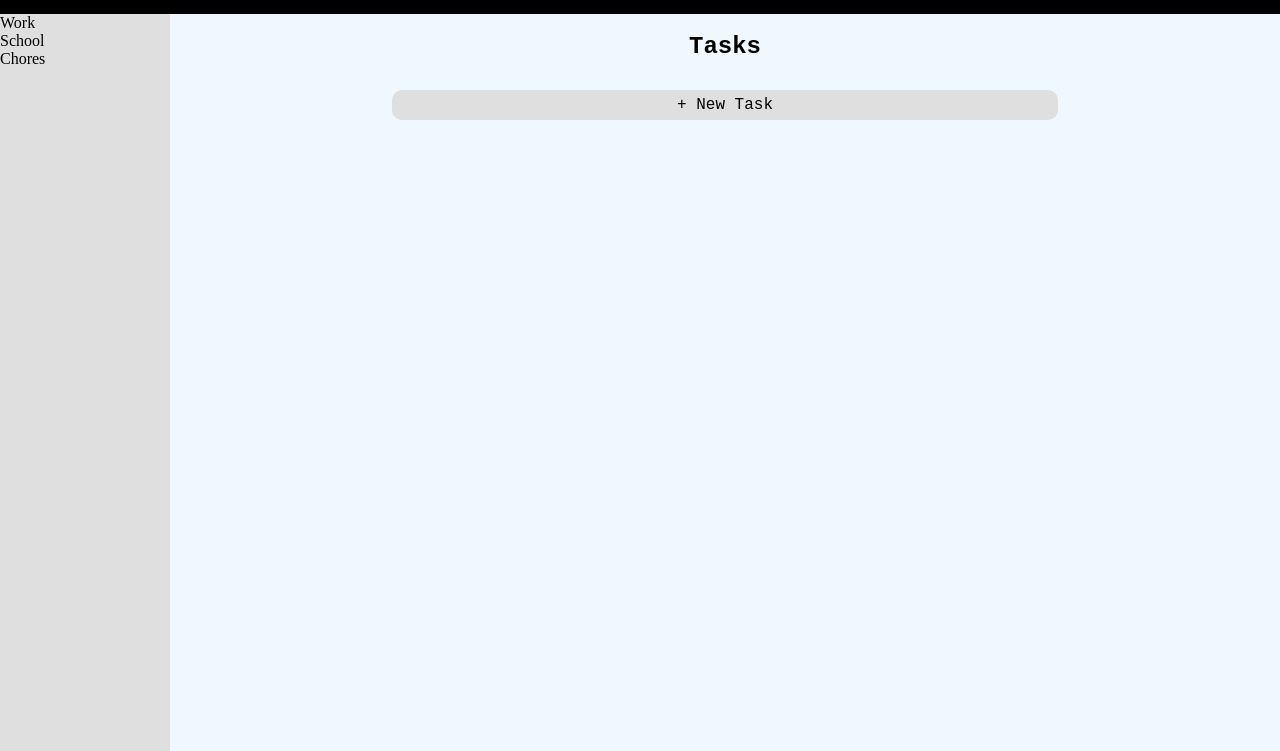
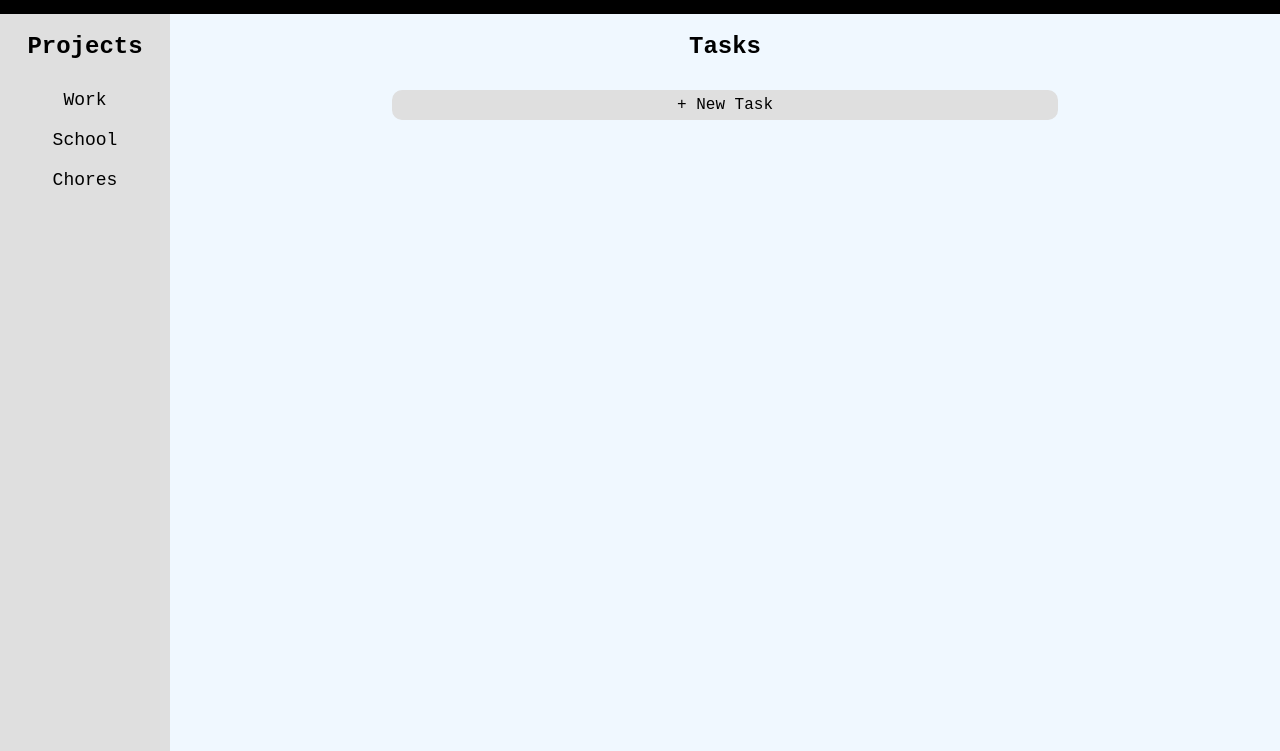
Before and after one commit to sky-kt/to-do-list, a plain HTML site: page index.html in a window 1280 px wide. Shown: the part 49-800 px from the top of the page. Drawn offline with Linux system fonts and the light colour scheme; a web font is replaced by a local one.

```diff
--- a/index.html
+++ b/index.html
@@ -18,9 +18,12 @@
             <header><h1>To Do List</h1></header>
             <div id="tabs">
                 <div id="projectTab">
-                    <div>Work</div>
-                    <div>School</div>
-                    <div>Chores</div>
+                    <h2 id="projectTabTitle">Projects</h2>
+                    <div id="projectContainer">
+                        <div class="project">Work</div>
+                        <div class="project">School</div>
+                        <div class="project">Chores</div>
+                    </div>
                 </div>
                 <div id="taskTab">
                     <h2 id="taskTabTitle">Tasks</h2>
@@ -49,8 +52,7 @@
                             </div>
                         </div>  -->
                     </div>
-                    <div id="buttonContainer">
-                    </div>
+                    <div id="buttonContainer"></div>
                 </div>
             </div>
         </div>
--- a/style.css
+++ b/style.css
@@ -39,6 +39,28 @@
 #projectTab {
     background-color: #dfdfdf;
     min-width: 170px;
+}
+
+#projectTabTitle{
+    width: 100%;
+    text-align: center;
+    font-family: 'Overpass Mono', monospace;
+}
+
+#projectContainer {
+    display: flex;
+    flex-wrap: wrap;
+}
+
+.project {
+    width: 100%;
+    display: flex;
+    justify-content: center;
+    align-items: center;
+    font-family: 'Overpass Mono', monospace;
+    font-size: 18px;
+    padding-top: 10px;
+    padding-bottom: 10px;
 }
 
 #taskTab {
```
Also changed, not shown: main.js (+1 -1 lines).
